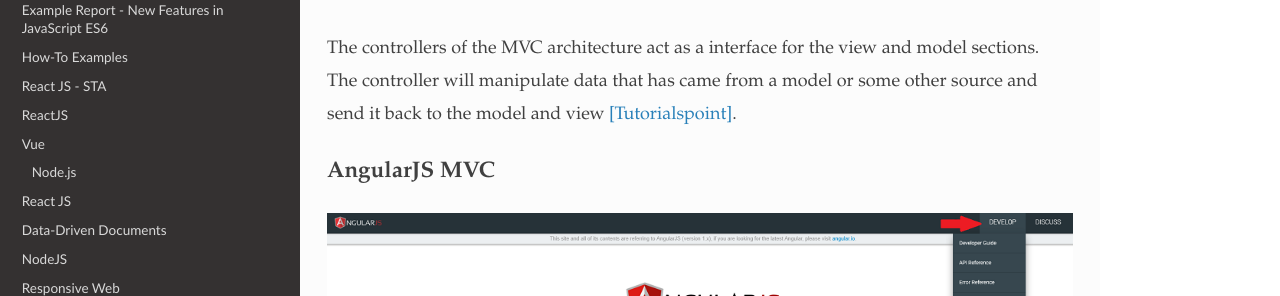
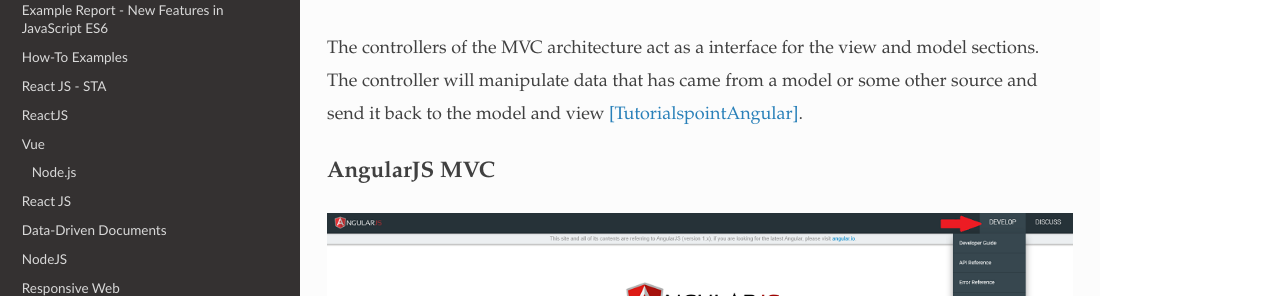
Before and after one commit to pvcraven/2019_spring_web_dev, a Sphinx documentation site: the page built from source/final/smith/index.rst, in a window 1280 px wide and 900 px high, scrolled down 1369 px. Shown: the part 154-450 px from the top of the window. Built offline with Sphinx 7.4.7 and the Read the Docs theme 2.0.0, drawn with Linux system fonts in a browser that asks for light colours; some of the changed text lies outside the part shown.

Commit message:
Changed some citations

```diff
--- a/source/final/smith/index.rst
+++ b/source/final/smith/index.rst
@@ -57,7 +57,7 @@
 
 The controllers of the MVC architecture act as a interface for the view and model
 sections. The controller will manipulate data that has came from a model or some
-other source and send it back to the model and view [Tutorialspoint]_.
+other source and send it back to the model and view [TutorialspointAngular]_.
 
 AngularJS MVC
 ~~~~~~~~~~~~~
@@ -414,7 +414,7 @@
 
 .. [Angular] Angular.io "`Architecture overview <https://angular.io/guide/architecture>`_ "version 7.2.12-local+sha.d727561, Google, Web 4/2/2019
 
-.. [Tutorialspoint] Tutorialspoint.com "`AngularJS - Overview <https://www.tutorialspoint.com/angularjs/angularjs_overview.htm>`_ "Web 4/2/2019, Tutorialspoint.com "`MVC Framework - Introduction <https://www.tutorialspoint.com/mvc_framework/mvc_framework_introduction.htm>`_ "Web 4/4/2019
+.. [TutorialspointAngular] Tutorialspoint.com "`AngularJS - Overview <https://www.tutorialspoint.com/angularjs/angularjs_overview.htm>`_ "Web 4/2/2019, Tutorialspoint.com "`MVC Framework - Introduction <https://www.tutorialspoint.com/mvc_framework/mvc_framework_introduction.htm>`_ "Web 4/4/2019
 
 .. [W3Schools] W3schools.com `"AngularJS Routing <https://www.w3schools.com/angular/angular_routing.asp>`_" Web 4/16/2019
 
```
